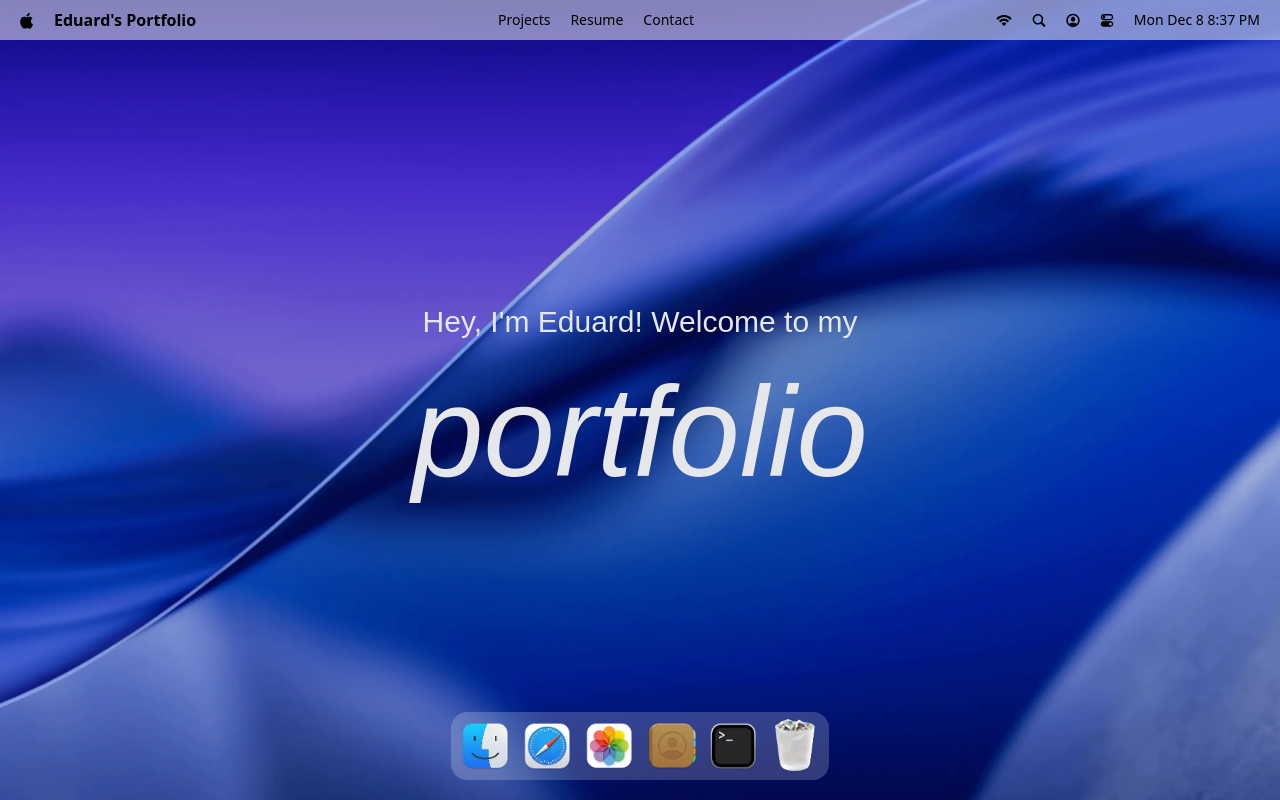
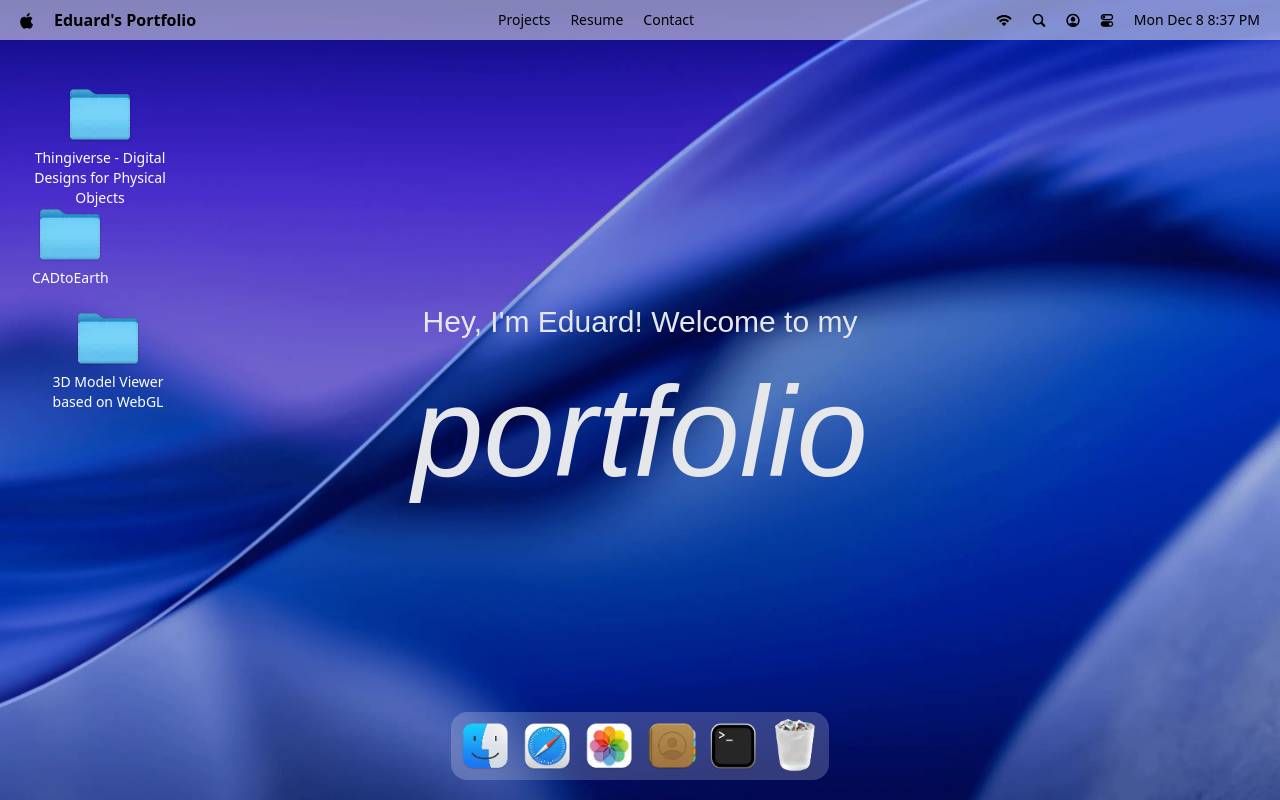
Before and after one commit to EnergyProger/Web-Portfolio-MacOS, a React (Vite) app: page / in a window 1280 px wide. Built offline with nearby package versions, Linux system fonts and the light colour scheme; a web font is replaced by a local one.

Commit message:
feat: Implement Home component, desktop layout featuring draggable project folders, a custom draggable hook, and comprehensive UI styling.

```diff
--- a/src/App.tsx
+++ b/src/App.tsx
@@ -10,6 +10,7 @@ import Finder from "@windows/Finder";
 import TextViewer from "@windows/TextViewer";
 import ImageViewer from "@windows/ImageViewer";
 import Contact from "@windows/Contact";
+import Home from "@components/Home";
 
 gsap.registerPlugin(Draggable);
 
@@ -26,6 +27,7 @@ const App = () => {
       <TextViewer />
       <ImageViewer />
       <Contact />
+      <Home />
     </main>
   );
 };
--- /dev/null
+++ b/src/components/Home.tsx
@@ -0,0 +1,42 @@
+import { locations } from "@config";
+import { useDesktopDraggable } from "@hooks/useDesktopDraggable";
+import type { IFile } from "@types";
+import clsx from "clsx";
+import useLocationStore from "@store/location";
+import useWindowStore from "@store/window";
+import { DOCK_APP_WINDOW_KEY_FINDER } from "@constants";
+
+const Home = () => {
+  const projects = locations.work.children ?? [];
+  const { setActiveLocation } = useLocationStore();
+  const { openWindow } = useWindowStore();
+
+  const openProjectFinder = (project: IFile) => {
+    setActiveLocation(project);
+    openWindow(DOCK_APP_WINDOW_KEY_FINDER);
+  };
+
+  useDesktopDraggable({ items: projects });
+
+  return (
+    <section id="home">
+      <ul>
+        {projects.map((project) => (
+          <li
+            data-id={project.id}
+            className={clsx("group folder", project.windowPosition)}
+            onClick={() => openProjectFinder(project)}
+          >
+            <picture>
+              <source type="image/webp" srcSet="/images/folder.webp" />
+              <img src="/images/folder.png" alt={project.name} loading="lazy" />
+            </picture>
+            <p>{project.name}</p>
+          </li>
+        ))}
+      </ul>
+    </section>
+  );
+};
+
+export default Home;
--- a/src/constants/index.ts
+++ b/src/constants/index.ts
@@ -1,4 +1,5 @@
 export const DOCK_APP_ICON_DATA_TOOLTIP_DELAY_SHOW = 150;
+export const DOCK_APP_WINDOW_KEY_FINDER = "finder";
 
 export const TERMINAL_WINDOW_CHECK_ICON_SIZE = 20;
 export const TERMINAL_WINDOW_FLAG_ICON_SIZE = 15;
--- /dev/null
+++ b/src/hooks/useDesktopDraggable.ts
@@ -0,0 +1,48 @@
+import { useGSAP } from "@gsap/react";
+import gsap from "gsap";
+import { Draggable } from "gsap/all";
+import type { IFile } from "@types";
+
+interface UseDesktopDraggableProps {
+  items: IFile[];
+}
+
+/**
+ * A custom hook that enables draggable functionality for desktop icons using GSAP.
+ * It handles:
+ * 1. Restoring saved positions from localStorage on mount.
+ * 2. initializing Draggable on .folder elements.
+ * 3. Saving the new position to localStorage when dragging ends.
+ *
+ * @param items - The list of file items (desktop icons) to manage.
+ */
+export const useDesktopDraggable = ({ items }: UseDesktopDraggableProps) => {
+  useGSAP(() => {
+    const savedPositions = JSON.parse(
+      localStorage.getItem("desktop_positions") || "{}"
+    );
+
+    items.forEach((item) => {
+      const pos = savedPositions[item.id];
+      if (pos) {
+        gsap.set(`.folder[data-id="${item.id}"]`, { x: pos.x, y: pos.y });
+      }
+    });
+
+    Draggable.create(".folder", {
+      onDragEnd: function () {
+        const id = this.target.getAttribute("data-id");
+        if (id) {
+          const savedPositions = JSON.parse(
+            localStorage.getItem("desktop_positions") || "{}"
+          );
+          savedPositions[id] = { x: this.x, y: this.y };
+          localStorage.setItem(
+            "desktop_positions",
+            JSON.stringify(savedPositions)
+          );
+        }
+      },
+    });
+  }, [items]);
+};
--- a/src/index.css
+++ b/src/index.css
@@ -318,4 +318,22 @@ body {
       }
     }
   }
+
+  #home {
+    @apply relative z-0 max-sm:hidden;
+
+    ul {
+      li {
+        @apply absolute z-0 select-none flex items-center flex-col;
+
+        img {
+          @apply group-hover:bg-gray-950/10 p-1 rounded-md;
+        }
+
+        p {
+          @apply text-sm text-white text-center px-1 rounded-md group-hover:bg-blue-500 transition-colors max-w-40;
+        }
+      }
+    }
+  }
 }
--- a/src/types/index.ts
+++ b/src/types/index.ts
@@ -54,7 +54,7 @@ export interface IBlogPost {
 }
 
 export interface IFile {
-  id: string | number;
+  id: string;
   name: string;
   icon: string;
   icon_webp: string;
@@ -71,7 +71,7 @@ export interface IFile {
 }
 
 export interface ILocation {
-  id: string | number;
+  id: string;
   type: string;
   name: string;
   icon: string;
```
